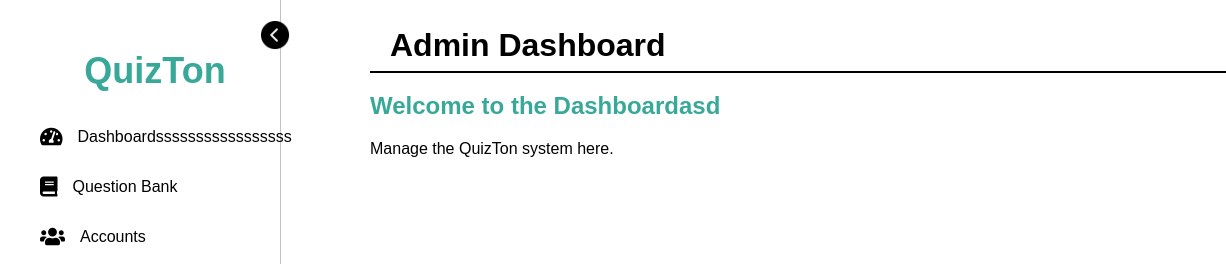
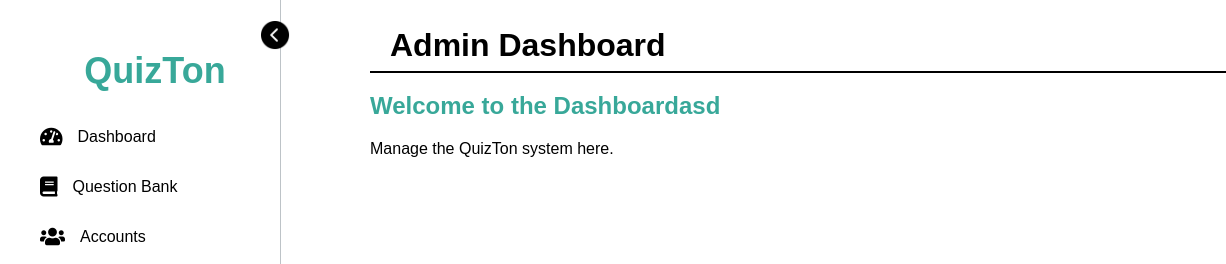
Before and after one commit to paufrancisco/QuizTon-Thesis-1, a plain HTML site: page QuizTon/html/dashboard/admin.html in a window 1280 px wide. Shown: the top 264 px of the page, 0-1226 px from the left. Drawn offline with Linux system fonts and the light colour scheme; no server answers.

Commit message:
return to dashboard

```diff
--- a/QuizTon/html/dashboard/admin.html
+++ b/QuizTon/html/dashboard/admin.html
@@ -19,7 +19,7 @@
             <h2 class="sidebar-title">QuizTon</h2>
             <a href="#" class="sidebar-link" data-target="dashboard">
                 <i class="icon fas fa-tachometer-alt"></i> <!-- Dashboard Icon -->
-                <span class="link-text">Dashboardsssssssssssssssss</span>
+                <span class="link-text">Dashboard</span>
             </a>
             <a href="#" class="sidebar-link" data-target="question-bank">
                 <i class="icon fas fa-book"></i> <!-- Question Bank Icon -->
```
